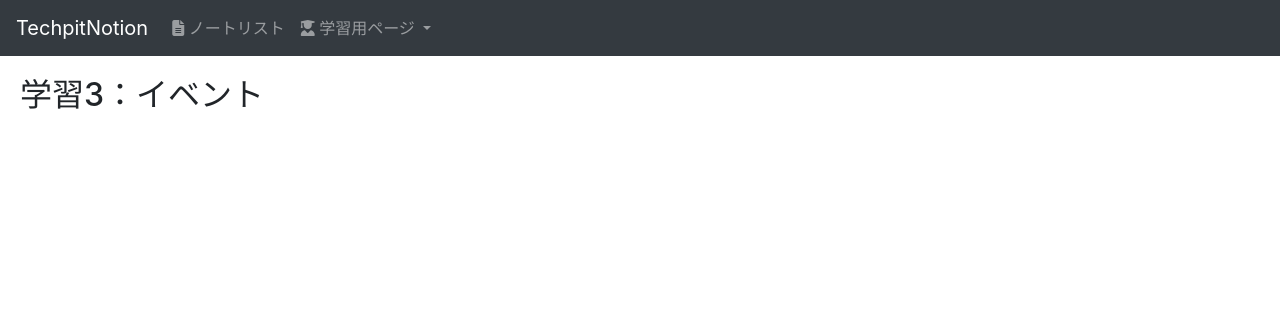
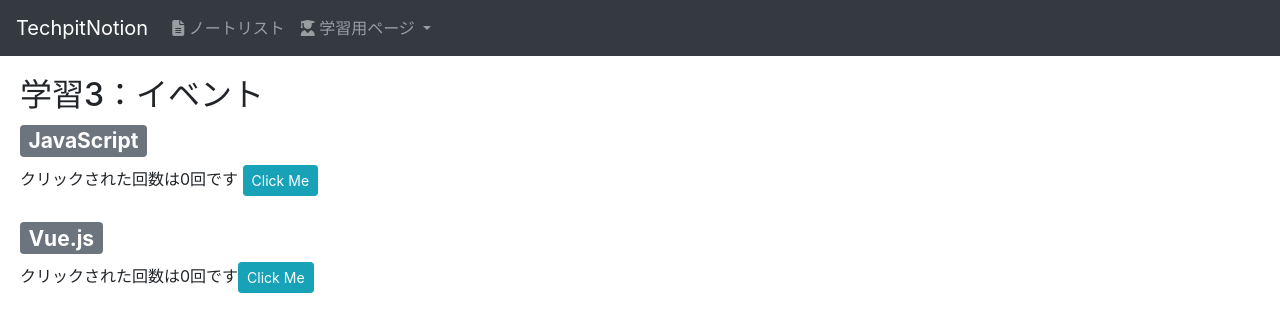
Before and after one commit to acaibawl/vue_notion, a Vue app: page /study/event in a window 1280 px wide. Shown: the top 332 px of the page. Built offline with nearby package versions, Linux system fonts and the light colour scheme.

Commit message:
イベント処理学習ページ作成

```diff
--- a/src/components/study/EventPage.vue
+++ b/src/components/study/EventPage.vue
@@ -1,11 +1,44 @@
 <template>
   <div class="event-page">
     <h2>学習3：イベント</h2>
+
+    <!-- 従来のJavaScript -->
+    <h3><span class="badge badge-secondary">JavaScript</span></h3>
+    <span id="countText">クリックされた回数は0回です </span>
+    <button id="button" class="btn btn-sm btn-info">Click Me</button>
+    <br />
+    <br />
+
+    <!-- Vue.js -->
+    <h3><span class="badge badge-secondary">Vue.js</span></h3>
+    <span>クリックされた回数は{{ count }}回です</span>
+    <button id="button_vue" class="btn btn-sm btn-info" @click="onClickButton()">Click Me</button>
   </div>
 </template>
 
 <script>
+ // 従来のJavaScript
+ let count = 0;
+ window.onload = function() {
+   const button = document.getElementById('button');
+   button.onclick = function() {
+     count++;
+     const countText = document.getElementById('countText');
+     countText.innerHTML = 'クリックされた回数は' +  count + '回です ';
+   };
+ }
+
 export default {
+  data() {
+    return {
+      count: 0
+    }
+  },
+  methods: {
+    onClickButton: function() {
+      this.count++;
+    }
+  }
 }
 </script>
 
```
